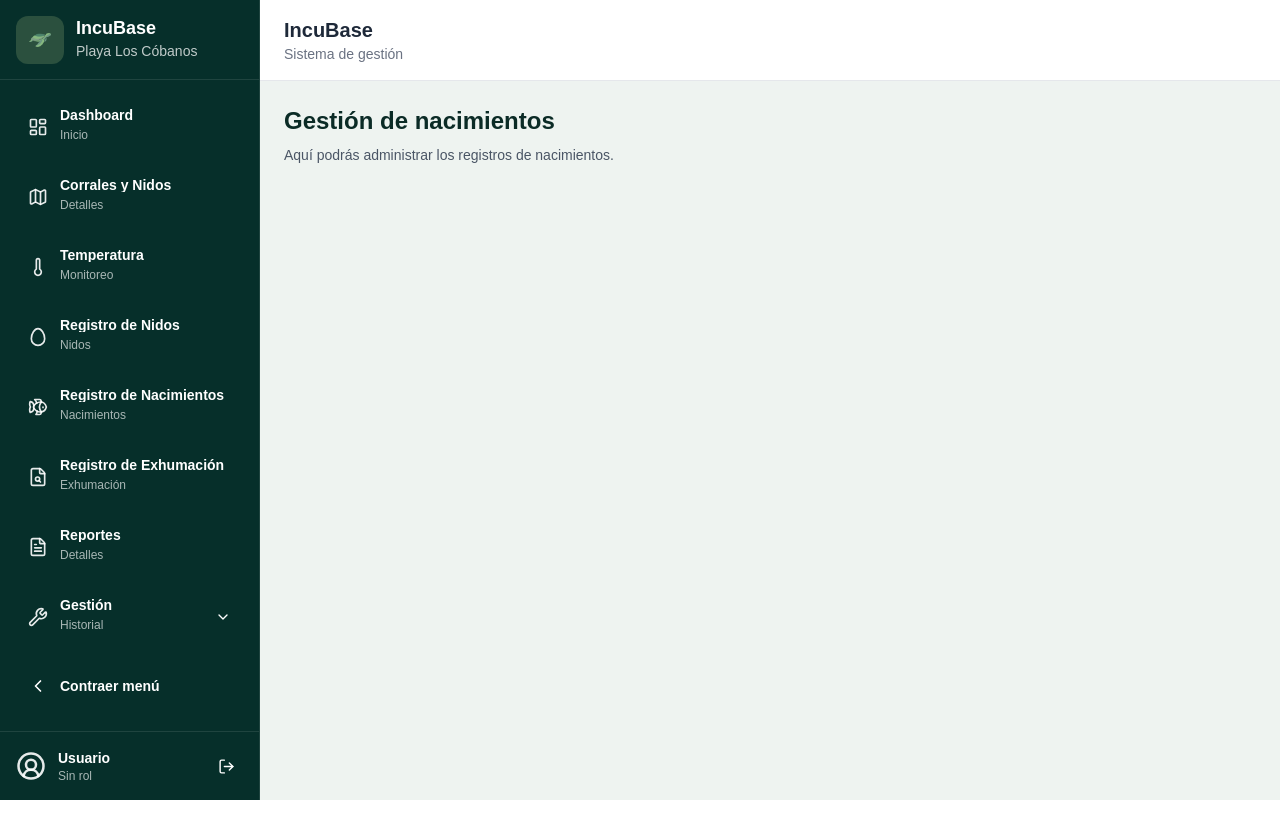
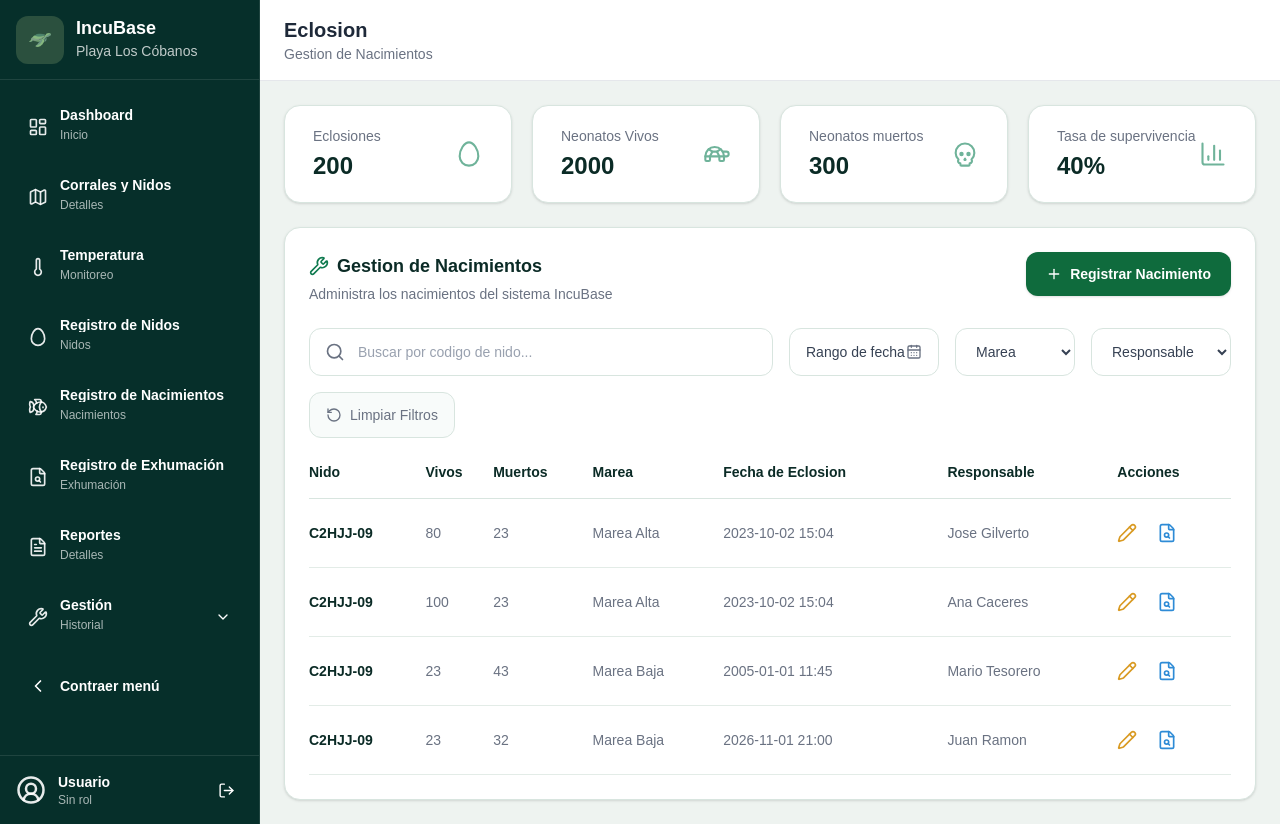
Before and after one commit to KarlaPocasangre/IncuBase, a React (Vite) app in the folder client/: page /gestion-nacimientos in a window 1280 px wide. Before the commit the page ends 800 px from the top, so only its background shows below. Built offline with nearby package versions, Linux system fonts and the light colour scheme; sample sign-in values are in the browser's storage.

Commit message:
feat(frontend):
implementar vista de gestión de nacimientos

```diff
--- a/client/src/components/common/Topbar.jsx
+++ b/client/src/components/common/Topbar.jsx
@@ -12,6 +12,10 @@ function Topbar() {
       title: "Registro de Nidos",
       subtitle: "Registrar un nuevo nido",
     },
+    "/gestion-nacimientos": {
+      title: "Eclosion",
+      subtitle: "Gestion de Nacimientos",
+},
   };
 
   const current = titles[location.pathname] || {
--- a/client/src/pages/gestionnacimientos/GestionNacimientosPage.jsx
+++ b/client/src/pages/gestionnacimientos/GestionNacimientosPage.jsx
@@ -1,10 +1,199 @@
+import {
+  Egg,
+  Turtle,
+  Skull,
+  BarChart3,
+  Wrench,
+  Search,
+  CalendarDays,
+  Plus,
+  RotateCcw,
+  Pencil,
+  FileSearch,
+} from "lucide-react";
+
+const stats = [
+  {
+    label: "Eclosiones",
+    value: "200",
+    icon: Egg,
+  },
+  {
+    label: "Neonatos Vivos",
+    value: "2000",
+    icon: Turtle,
+  },
+  {
+    label: "Neonatos muertos",
+    value: "300",
+    icon: Skull,
+  },
+  {
+    label: "Tasa de supervivencia",
+    value: "40%",
+    icon: BarChart3,
+  },
+];
+
+const births = [
+  {
+    nido: "C2HJJ-09",
+    vivos: 80,
+    muertos: 23,
+    marea: "Marea Alta",
+    fecha: "2023-10-02 15:04",
+    responsable: "Jose Gilverto",
+  },
+  {
+    nido: "C2HJJ-09",
+    vivos: 100,
+    muertos: 23,
+    marea: "Marea Alta",
+    fecha: "2023-10-02 15:04",
+    responsable: "Ana Caceres",
+  },
+  {
+    nido: "C2HJJ-09",
+    vivos: 23,
+    muertos: 43,
+    marea: "Marea Baja",
+    fecha: "2005-01-01 11:45",
+    responsable: "Mario Tesorero",
+  },
+  {
+    nido: "C2HJJ-09",
+    vivos: 23,
+    muertos: 32,
+    marea: "Marea Baja",
+    fecha: "2026-11-01 21:00",
+    responsable: "Juan Ramon",
+  },
+];
+
 function GestionNacimientosPage() {
   return (
-    <div>
-      <h1 className="text-2xl font-semibold text-[#0B2B26]">Gestión de nacimientos</h1>
-      <p className="text-sm text-gray-600 mt-2">
-        Aquí podrás administrar los registros de nacimientos.
-      </p>
+    <div className="space-y-6">
+      <section className="grid grid-cols-1 gap-5 md:grid-cols-2 xl:grid-cols-4">
+        {stats.map((item) => {
+          const Icon = item.icon;
+
+          return (
+            <article
+              key={item.label}
+              className="flex items-center justify-between rounded-2xl border border-[#D8E5DF] bg-white px-7 py-5 shadow-sm"
+            >
+
+              {/* muestra los datos de las tarjetas como, Eclosion, Neonatos vivos y muertos */ }
+              <div>
+                <p className="text-sm text-gray-500">{item.label}</p>
+                <h2 className="mt-1 text-2xl font-bold text-[#0B2B26]">
+                  {item.value}
+                </h2>
+              </div>
+
+              <Icon className="h-7 w-7 text-[#6FB39A]" strokeWidth={1.8} />
+            </article>
+          );
+        })}
+      </section>
+
+      <section className="rounded-2xl border border-[#D8E5DF] bg-white p-6 shadow-sm">
+        <div className="mb-6 flex items-start justify-between gap-4">
+          <div>
+            <div className="flex items-center gap-2">
+              <Wrench className="h-5 w-5 text-[#0F7A4F]" />
+              <h2 className="text-lg font-bold text-[#0B2B26]">
+                Gestion de Nacimientos
+              </h2>
+            </div>
+            <p className="mt-1 text-sm text-gray-500">
+              Administra los nacimientos del sistema IncuBase
+            </p>
+          </div>
+
+          <button className="flex items-center gap-2 rounded-xl bg-[#0F6B3D] px-5 py-3 text-sm font-semibold text-white shadow-sm hover:bg-[#0B5631]">
+            <Plus className="h-4 w-4" />
+            Registrar Nacimiento
+          </button>
+        </div>
+
+        <div className="mb-4 grid grid-cols-1 gap-4 lg:grid-cols-[1fr_150px_120px_140px]">
+          <div className="relative">
+            <Search className="absolute left-4 top-1/2 h-5 w-5 -translate-y-1/2 text-gray-500" />
+            <input
+              type="text"
+              placeholder="Buscar por codigo de nido..."
+              className="h-12 w-full rounded-xl border border-[#D8E5DF] bg-white pl-12 pr-4 text-sm text-gray-700 outline-none placeholder:text-gray-400 focus:border-[#0F6B3D]"
+            />
+          </div>
+
+          <button className="flex h-12 items-center justify-between rounded-xl border border-[#D8E5DF] bg-white px-4 text-sm text-gray-700">
+            Rango de fecha
+            <CalendarDays className="h-4 w-4 text-gray-500" />
+          </button>
+
+          <select className="h-12 rounded-xl border border-[#D8E5DF] bg-white px-4 text-sm text-gray-700 outline-none">
+            <option>Marea</option>
+            <option>Marea Alta</option>
+            <option>Marea Baja</option>
+          </select>
+
+          <select className="h-12 rounded-xl border border-[#D8E5DF] bg-white px-4 text-sm text-gray-700 outline-none">
+            <option>Responsable</option>
+            <option>Jose Gilverto</option>
+            <option>Ana Caceres</option>
+          </select>
+        </div>
+
+        <button className="mb-6 flex items-center gap-2 rounded-xl border border-[#D8E5DF] bg-[#F8FBFA] px-4 py-3 text-sm text-gray-500">
+          <RotateCcw className="h-4 w-4" />
+          Limpiar Filtros
+        </button>
+
+        <div className="overflow-x-auto">
+          <table className="w-full min-w-[850px] border-collapse text-left">
+            <thead>
+              <tr className="border-b border-[#D8E5DF] text-sm text-[#0B2B26]">
+                <th className="pb-4 font-bold">Nido</th>
+                <th className="pb-4 font-bold">Vivos</th>
+                <th className="pb-4 font-bold">Muertos</th>
+                <th className="pb-4 font-bold">Marea</th>
+                <th className="pb-4 font-bold">Fecha de Eclosion</th>
+                <th className="pb-4 font-bold">Responsable</th>
+                <th className="pb-4 font-bold">Acciones</th>
+              </tr>
+            </thead>
+
+            <tbody>
+              {births.map((birth, index) => (
+                <tr
+                  key={index}
+                  className="border-b border-[#E3ECE7] text-sm text-gray-500"
+                >
+                  <td className="py-6 font-bold text-[#0B2B26]">
+                    {birth.nido}
+                  </td>
+                  <td className="py-6">{birth.vivos}</td>
+                  <td className="py-6">{birth.muertos}</td>
+                  <td className="py-6">{birth.marea}</td>
+                  <td className="py-6">{birth.fecha}</td>
+                  <td className="py-6">{birth.responsable}</td>
+                  <td className="py-6">
+                    <div className="flex items-center gap-5">
+                      <button>
+                        <Pencil className="h-5 w-5 text-[#D99A22]" />
+                      </button>
+                      <button>
+                        <FileSearch className="h-5 w-5 text-[#2E8BD6]" />
+                      </button>
+                    </div>
+                  </td>
+                </tr>
+              ))}
+            </tbody>
+          </table>
+        </div>
+      </section>
     </div>
   );
 }
```
Also changed, not shown: 2 other files (tests, documents, lock files or other folders).
